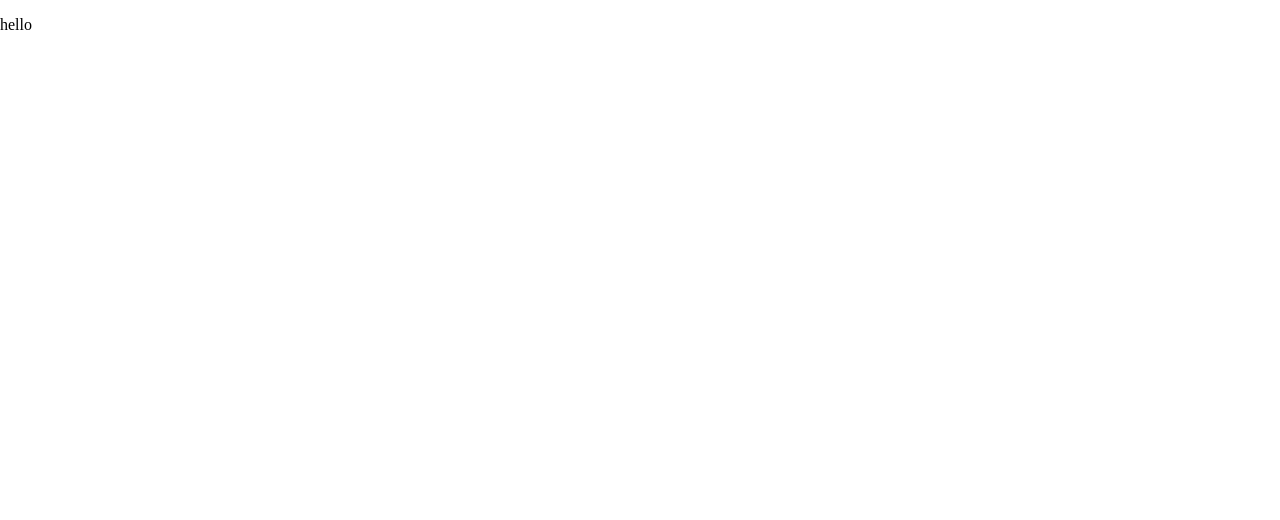
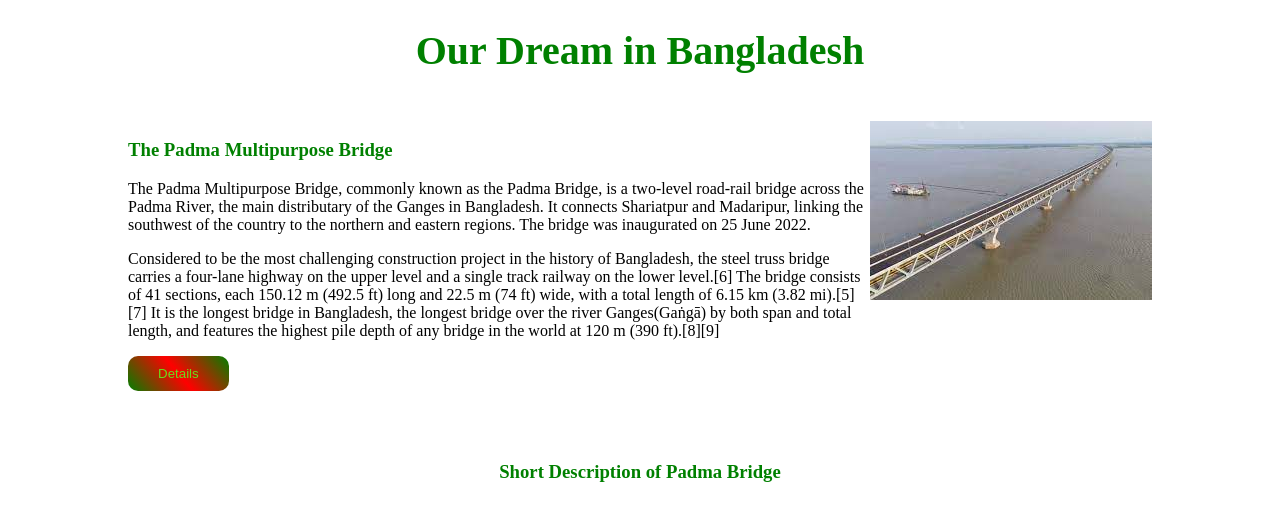
Before and after one commit to khadizaliza/build-a-website-with-html-css, a plain HTML site: page index.html in a window 1280 px wide. Drawn offline with Linux system fonts and the light colour scheme.

Commit message:
first-section added

```diff
--- a/index.html
+++ b/index.html
@@ -5,9 +5,31 @@
     <meta http-equiv="X-UA-Compatible" content="IE=edge">
     <meta name="viewport" content="width=device-width, initial-scale=1.0">
     <title>Bangladesh</title>
+    <link rel="shortcut icon" href="./image/logo.jpg" type="image/x-icon">
     <link rel="stylesheet" href="./style.css">
 </head>
 <body>
-   <p>hello</p>
+   <header>
+    <h1 class="title">Our Dream in Bangladesh</h1>
+   </header>
+
+   <div class="first-section">
+    <div class="parent">
+        <div class="left-side">
+          <h3>The Padma Multipurpose Bridge</h3>
+          <p>The Padma Multipurpose Bridge, commonly known as the Padma Bridge, is a two-level road-rail bridge across the Padma River, the main distributary of the Ganges in Bangladesh. It connects Shariatpur and Madaripur, linking the southwest of the country to the northern and eastern regions. The bridge was inaugurated on 25 June 2022.</p>
+          <p>Considered to be the most challenging construction project in the history of Bangladesh, the steel truss bridge carries a four-lane highway on the upper level and a single track railway on the lower level.[6] The bridge consists of 41 sections, each 150.12 m (492.5 ft) long and 22.5 m (74 ft) wide, with a total length of 6.15 km (3.82 mi).[5][7] It is the longest bridge in Bangladesh, the longest bridge over the river Ganges(Gaṅgā) by both span and total length, and features the highest pile depth of any bridge in the world at 120 m (390 ft).[8][9]</p>
+          <button class="details-btn">Details</button>
+        </div>
+        <div class="right-side">
+            <div class="title-photo">
+                <img src="./image/download.jpg" alt="">
+            </div>
+        </div>
+    </div>
+   </div>
+   <div class="second-section">
+    <h3>Short Description of Padma Bridge</h3>
+   </div>
 </body>
 </html>
--- a/style.css
+++ b/style.css
@@ -2,3 +2,35 @@ body{
     margin: 0;
     padding: 0;
 }
+.title{
+  color: green;
+  text-align: center;
+  font-size: 40px;
+}
+.parent{
+    display: flex;
+    padding: 20px;
+    width: 80%;
+   margin: 0 auto;
+}
+.details-btn{
+  padding: 10px 30px;
+  background-image: linear-gradient(50deg, green, red, green);
+  border-radius: 10px;
+  border: none;
+  color: rgb(107, 219, 28);
+
+}
+.details-btn:hover{
+  background-image: linear-gradient(60deg, red, green, red);
+  color: rgb(255, 242, 0);
+  cursor: pointer;
+}
+.left-side h3{
+  color: green;
+}
+.second-section{
+  color: green;
+  text-align: center;
+  margin: 50px;
+}
```
Also changed, not shown: image/download.jpg (added), image/logo.jpg (added).
